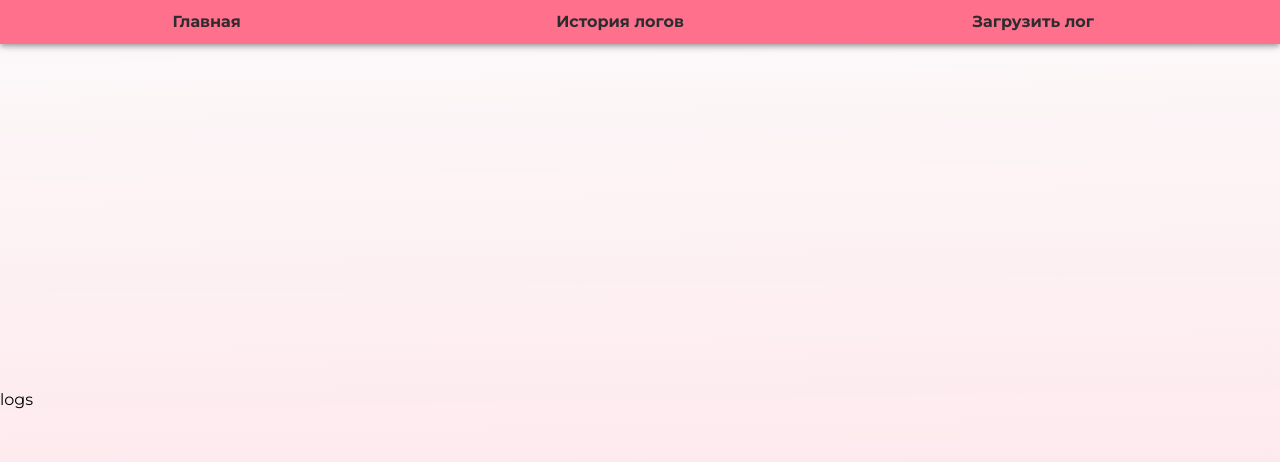
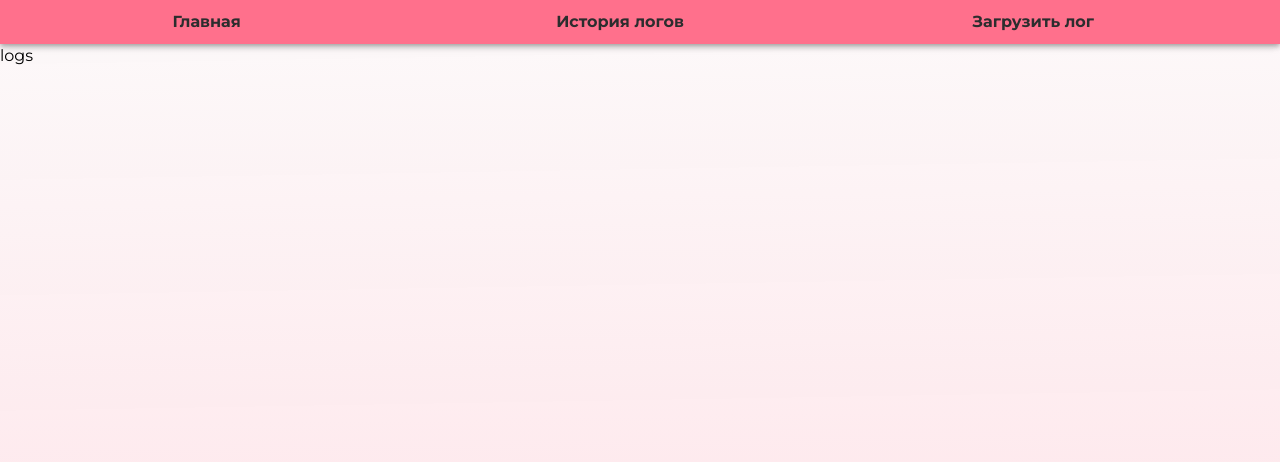
Before and after one commit to S0ftRunner/observer, a React (Vite) app in the folder frontend/: page /logs in a window 1280 px wide. Shown: the top 462 px of the page. Built offline with nearby package versions, Linux system fonts and the light colour scheme; some icons are missing.

Commit message:
add: fixes

```diff
--- a/frontend/src/App.tsx
+++ b/frontend/src/App.tsx
@@ -5,8 +5,8 @@ import { Header } from "./blocks"
 
 function App () {
   const MainWrapper = styled(Box)`
-    position: relative;
     width: 100vw;
+    height: 100vh;
 
     overflow-x: hidden;
     overflow-y: scroll;
--- a/frontend/src/blocks/Header/index.tsx
+++ b/frontend/src/blocks/Header/index.tsx
@@ -7,7 +7,7 @@ export const Header = () => {
   const navigate = useNavigate();
   const location = useLocation();
   return (
-    <AppBar sx={{}}>
+    <AppBar position="static">
       <Box display='flex' width={"100%"}>
         {ROUTES.map(route => (
           <MenuItem
```
